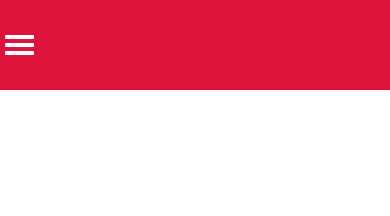
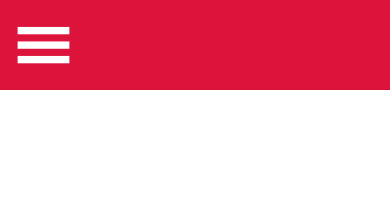
Before and after one commit to lyszt/lyszt.github.io, a Jekyll site: the page built from index.html, in a window 390 px wide. Shown: the top 216 px of the page. Built offline with Jekyll 4.4.1, drawn with Linux system fonts in a browser that asks for light colours.

Commit message:
hamburger size adjustments

```diff
--- a/css/1024.css
+++ b/css/1024.css
@@ -19,7 +19,7 @@
       width: 100%;
     }
     .hamburger {
-      width: 83.91%;
+      width: 60%;
     }
     .hamburger > .bar {
       background-color: black;
--- a/css/480.css
+++ b/css/480.css
@@ -30,7 +30,8 @@
     background-color: crimson;
   }
   .hamburger {
-    width: 83.91%;
+    margin-left: 1em;
+    width: 150%;
   }
   div.hamburger img {
     filter: saturate(0)brightness(0)invert(1);
--- a/css/768.css
+++ b/css/768.css
@@ -21,7 +21,8 @@
       background-color: crimson;
     }
     .hamburger {
-      width: 83.91%;
+      margin-left: 1em;
+      width: 100%;
     }
     div.hamburger img {
       filter: saturate(0)brightness(0)invert(1);
```
